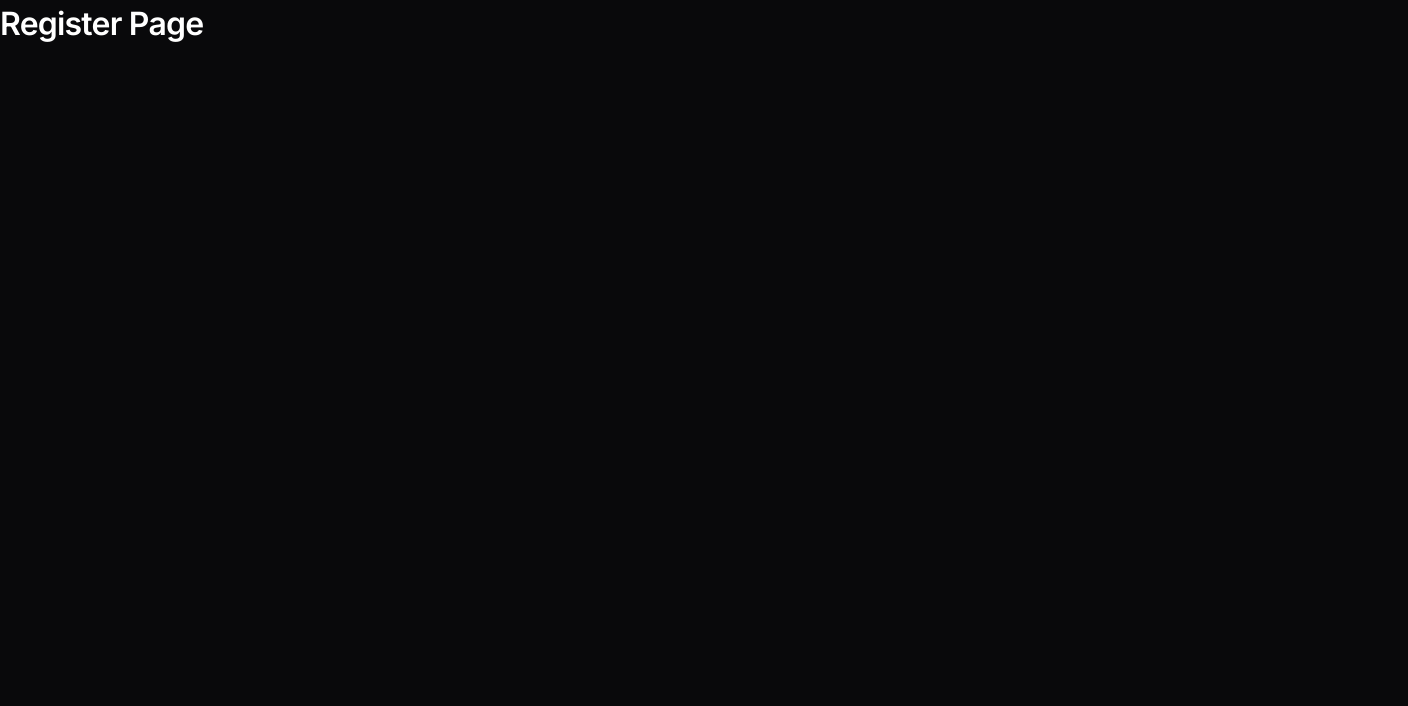
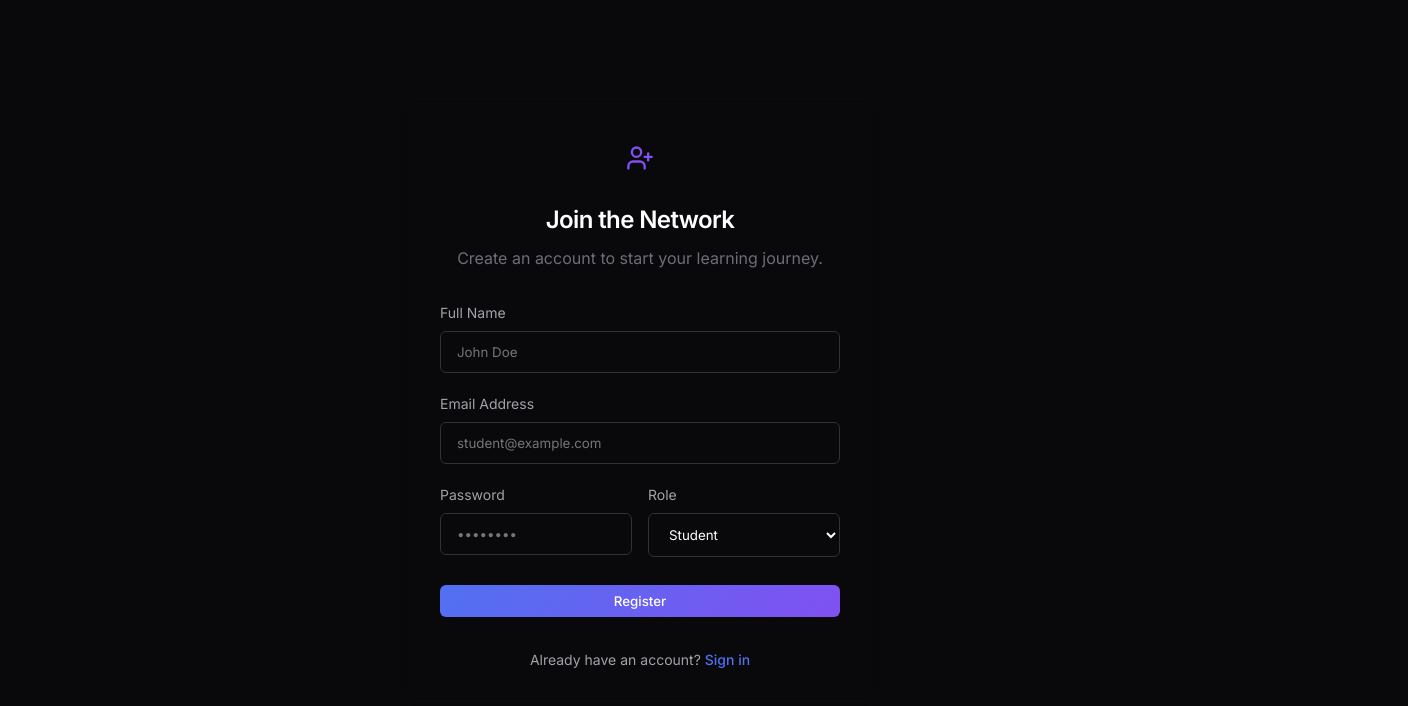
Before and after one commit to bhavishyaone/SESD_PROJECT, a React (Vite) app in the folder client/: page /register in a window 1280 px wide. Shown: the top 706 px of the page, 1408 px wide, since content can reach past the window. Built offline with nearby package versions, Linux system fonts and the light colour scheme; no server answers.

Commit message:
feat(client): implement authentication UI (login & register screens)

```diff
--- a/client/src/App.tsx
+++ b/client/src/App.tsx
@@ -3,9 +3,10 @@ import { BrowserRouter as Router, Routes, Route, Navigate } from 'react-router-d
 import { AuthProvider } from './context/AuthContext';
 import ProtectedRoute from './components/ProtectedRoute';
 
+import Login from './pages/Login';
+import Register from './pages/Register';
+
 // Placeholder Pages - Will be implemented in subsequent phases
-const Login = () => <div className="p-8"><h1>Login Page</h1></div>;
-const Register = () => <div className="p-8"><h1>Register Page</h1></div>;
 const Dashboard = () => <div className="p-8"><h1>Dashboard</h1></div>;
 const CourseCatalog = () => <div className="p-8"><h1>Course Catalog</h1></div>;
 
--- /dev/null
+++ b/client/src/pages/Login.tsx
@@ -0,0 +1,95 @@
+import React, { useState } from 'react';
+import { useNavigate, Link } from 'react-router-dom';
+import { useAuth } from '../context/AuthContext';
+import { LogIn } from 'lucide-react';
+import api from '../api/axios';
+
+const Login: React.FC = () => {
+  const navigate = useNavigate();
+  const { login } = useAuth();
+
+  const [email, setEmail] = useState('');
+  const [password, setPassword] = useState('');
+  const [error, setError] = useState<string | null>(null);
+  const [isLoading, setIsLoading] = useState(false);
+
+  const handleSubmit = async (e: React.FormEvent) => {
+    e.preventDefault();
+    setIsLoading(true);
+    setError(null);
+
+    try {
+      const response = await api.post('/auth/login', { email, password });
+      if (response.data.status === 'success') {
+        const { token, user } = response.data.data;
+        login(token, user);
+        navigate('/dashboard');
+      }
+    } catch (err: any) {
+      setError(err.response?.data?.message || 'Invalid credentials. Please try again.');
+    } finally {
+      setIsLoading(false);
+    }
+  };
+
+  return (
+    <div className="min-h-screen flex items-center justify-center relative overflow-hidden" style={{ minHeight: '100vh', display: 'flex', alignItems: 'center', justifyContent: 'center' }}>
+
+      {/* Background Decorators */}
+      <div style={{ position: 'absolute', top: '-10%', left: '-10%', width: '40vw', height: '40vw', background: 'radial-gradient(circle, hsla(var(--color-primary), 0.15) 0%, transparent 70%)', filter: 'blur(60px)' }} />
+      <div style={{ position: 'absolute', bottom: '-10%', right: '-10%', width: '40vw', height: '40vw', background: 'radial-gradient(circle, hsla(var(--color-secondary), 0.1) 0%, transparent 70%)', filter: 'blur(60px)' }} />
+
+      <div className="glass-card" style={{ width: '100%', maxWidth: '420px', padding: '2.5rem', position: 'relative', zIndex: 10 }}>
+
+        <div style={{ textAlign: 'center', marginBottom: '2rem' }}>
+          <div style={{ display: 'inline-flex', alignItems: 'center', justifyContent: 'center', width: '56px', height: '56px', borderRadius: '1rem', background: 'hsla(var(--color-primary), 0.1)', color: 'hsl(var(--color-primary))', marginBottom: '1rem' }}>
+            <LogIn size={28} />
+          </div>
+          <h2>Welcome Back</h2>
+          <p style={{ color: 'hsl(var(--text-muted))', marginTop: '0.5rem' }}>Sign in to continue your learning journey.</p>
+        </div>
+
+        {error && (
+          <div style={{ padding: '0.75rem', borderRadius: 'var(--radius-sm)', background: 'hsla(var(--color-danger), 0.1)', color: 'hsl(var(--color-danger))', marginBottom: '1.5rem', fontSize: '0.875rem' }}>
+            {error}
+          </div>
+        )}
+
+        <form onSubmit={handleSubmit} style={{ display: 'flex', flexDirection: 'column', gap: '1.25rem' }}>
+          <div>
+            <label style={{ display: 'block', fontSize: '0.875rem', marginBottom: '0.5rem', color: 'hsl(var(--text-secondary))' }}>Email Address</label>
+            <input
+              type="email"
+              className="input-base"
+              placeholder="student@example.com"
+              value={email}
+              onChange={(e) => setEmail(e.target.value)}
+              required
+            />
+          </div>
+          <div>
+            <label style={{ display: 'block', fontSize: '0.875rem', marginBottom: '0.5rem', color: 'hsl(var(--text-secondary))' }}>Password</label>
+            <input
+              type="password"
+              className="input-base"
+              placeholder="••••••••"
+              value={password}
+              onChange={(e) => setPassword(e.target.value)}
+              required
+            />
+          </div>
+
+          <button type="submit" className="btn btn-primary" style={{ width: '100%', marginTop: '0.5rem' }} disabled={isLoading}>
+            {isLoading ? 'Authenticating...' : 'Sign In'}
+          </button>
+        </form>
+
+        <p style={{ textAlign: 'center', margin: '2rem 0 0 0', fontSize: '0.875rem', color: 'hsl(var(--text-secondary))' }}>
+          Don't have an account? <Link to="/register" style={{ color: 'hsl(var(--color-primary))', textDecoration: 'none', fontWeight: 500 }}>Create one</Link>
+        </p>
+      </div>
+    </div>
+  );
+};
+
+export default Login;
--- /dev/null
+++ b/client/src/pages/Register.tsx
@@ -0,0 +1,123 @@
+import React, { useState } from 'react';
+import { useNavigate, Link } from 'react-router-dom';
+import { useAuth } from '../context/AuthContext';
+import { UserPlus } from 'lucide-react';
+import api from '../api/axios';
+
+const Register: React.FC = () => {
+  const navigate = useNavigate();
+  const { login } = useAuth();
+
+  const [formData, setFormData] = useState({ name: '', email: '', password: '', role: 'Student' });
+  const [error, setError] = useState<string | null>(null);
+  const [isLoading, setIsLoading] = useState(false);
+
+  const handleChange = (e: React.ChangeEvent<HTMLInputElement | HTMLSelectElement>) => {
+    setFormData(prev => ({ ...prev, [e.target.name]: e.target.value }));
+  };
+
+  const handleSubmit = async (e: React.FormEvent) => {
+    e.preventDefault();
+    setIsLoading(true);
+    setError(null);
+
+    try {
+      const response = await api.post('/auth/register', formData);
+      if (response.data.status === 'success') {
+        const { token, user } = response.data.data;
+        login(token, user);
+        navigate('/dashboard');
+      }
+    } catch (err: any) {
+      setError(err.response?.data?.message || 'Failed to register account. Please try again.');
+    } finally {
+      setIsLoading(false);
+    }
+  };
+
+  return (
+    <div className="min-h-screen flex items-center justify-center relative overflow-hidden" style={{ minHeight: '100vh', display: 'flex', alignItems: 'center', justifyContent: 'center' }}>
+
+      {/* Background Decorators */}
+      <div style={{ position: 'absolute', top: '10%', right: '-10%', width: '30vw', height: '30vw', background: 'radial-gradient(circle, hsla(var(--color-secondary), 0.15) 0%, transparent 70%)', filter: 'blur(60px)' }} />
+      <div style={{ position: 'absolute', bottom: '-20%', left: '-10%', width: '50vw', height: '50vw', background: 'radial-gradient(circle, hsla(var(--color-primary), 0.08) 0%, transparent 70%)', filter: 'blur(80px)' }} />
+
+      <div className="glass-card" style={{ width: '100%', maxWidth: '480px', padding: '2.5rem', position: 'relative', zIndex: 10 }}>
+
+        <div style={{ textAlign: 'center', marginBottom: '2rem' }}>
+          <div style={{ display: 'inline-flex', alignItems: 'center', justifyContent: 'center', width: '56px', height: '56px', borderRadius: '1rem', background: 'hsla(var(--color-secondary), 0.1)', color: 'hsl(var(--color-secondary))', marginBottom: '1rem' }}>
+            <UserPlus size={28} />
+          </div>
+          <h2>Join the Network</h2>
+          <p style={{ color: 'hsl(var(--text-muted))', marginTop: '0.5rem' }}>Create an account to start your learning journey.</p>
+        </div>
+
+        {error && (
+          <div style={{ padding: '0.75rem', borderRadius: 'var(--radius-sm)', background: 'hsla(var(--color-danger), 0.1)', color: 'hsl(var(--color-danger))', marginBottom: '1.5rem', fontSize: '0.875rem' }}>
+            {error}
+          </div>
+        )}
+
+        <form onSubmit={handleSubmit} style={{ display: 'flex', flexDirection: 'column', gap: '1.25rem' }}>
+          <div>
+            <label style={{ display: 'block', fontSize: '0.875rem', marginBottom: '0.5rem', color: 'hsl(var(--text-secondary))' }}>Full Name</label>
+            <input
+              type="text"
+              name="name"
+              className="input-base"
+              placeholder="John Doe"
+              value={formData.name}
+              onChange={handleChange}
+              required
+            />
+          </div>
+
+          <div>
+            <label style={{ display: 'block', fontSize: '0.875rem', marginBottom: '0.5rem', color: 'hsl(var(--text-secondary))' }}>Email Address</label>
+            <input
+              type="email"
+              name="email"
+              className="input-base"
+              placeholder="student@example.com"
+              value={formData.email}
+              onChange={handleChange}
+              required
+            />
+          </div>
+
+          <div style={{ display: 'grid', gridTemplateColumns: '1fr 1fr', gap: '1rem' }}>
+            <div>
+              <label style={{ display: 'block', fontSize: '0.875rem', marginBottom: '0.5rem', color: 'hsl(var(--text-secondary))' }}>Password</label>
+              <input
+                type="password"
+                name="password"
+                className="input-base"
+                placeholder="••••••••"
+                value={formData.password}
+                onChange={handleChange}
+                required
+              />
+            </div>
+            <div>
+              <label style={{ display: 'block', fontSize: '0.875rem', marginBottom: '0.5rem', color: 'hsl(var(--text-secondary))' }}>Role</label>
+              <select name="role" value={formData.role} onChange={handleChange} className="input-base" style={{ cursor: 'pointer' }}>
+                <option value="Student">Student</option>
+                <option value="Instructor">Instructor</option>
+              </select>
+            </div>
+          </div>
+
+          <button type="submit" className="btn btn-primary" style={{ width: '100%', marginTop: '0.5rem' }} disabled={isLoading}>
+            {isLoading ? 'Creating Account...' : 'Register'}
+          </button>
+        </form>
+
+        <p style={{ textAlign: 'center', margin: '2rem 0 0 0', fontSize: '0.875rem', color: 'hsl(var(--text-secondary))' }}>
+          Already have an account? <Link to="/login" style={{ color: 'hsl(var(--color-primary))', textDecoration: 'none', fontWeight: 500 }}>Sign in</Link>
+        </p>
+      </div>
+    </div>
+  );
+};
+
+export default Register;
```
